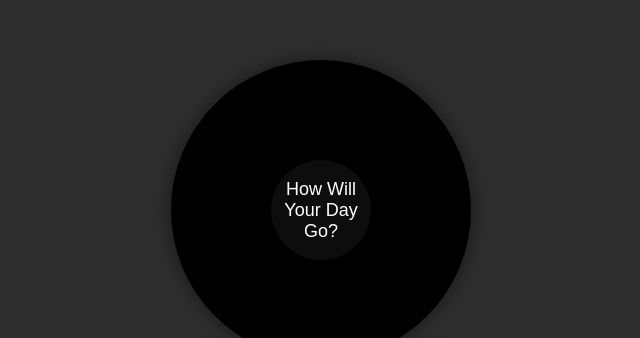
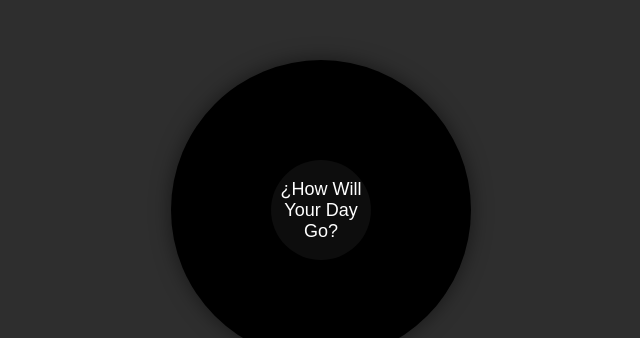
Before and after one commit to Squishybytes/magic-8-ball-advisor, a plain HTML site: page index.html in a window 1280 px wide. Shown: the part 161-499 px from the top of the page, 319-959 px from the left. Drawn offline with Linux system fonts and the light colour scheme.

```diff
--- a/index.html
+++ b/index.html
@@ -9,7 +9,7 @@
 <body>
     <div class="container">
         <div class="magic-8-ball">
-            <div class="answer" id="answer">How Will Your Day Go?</div>
+            <div class="answer" id="answer">¿How Will Your Day Go?</div>
         </div>
         <button id="askButton">Ask the Magic 8 Ball</button>
     </div>
```
